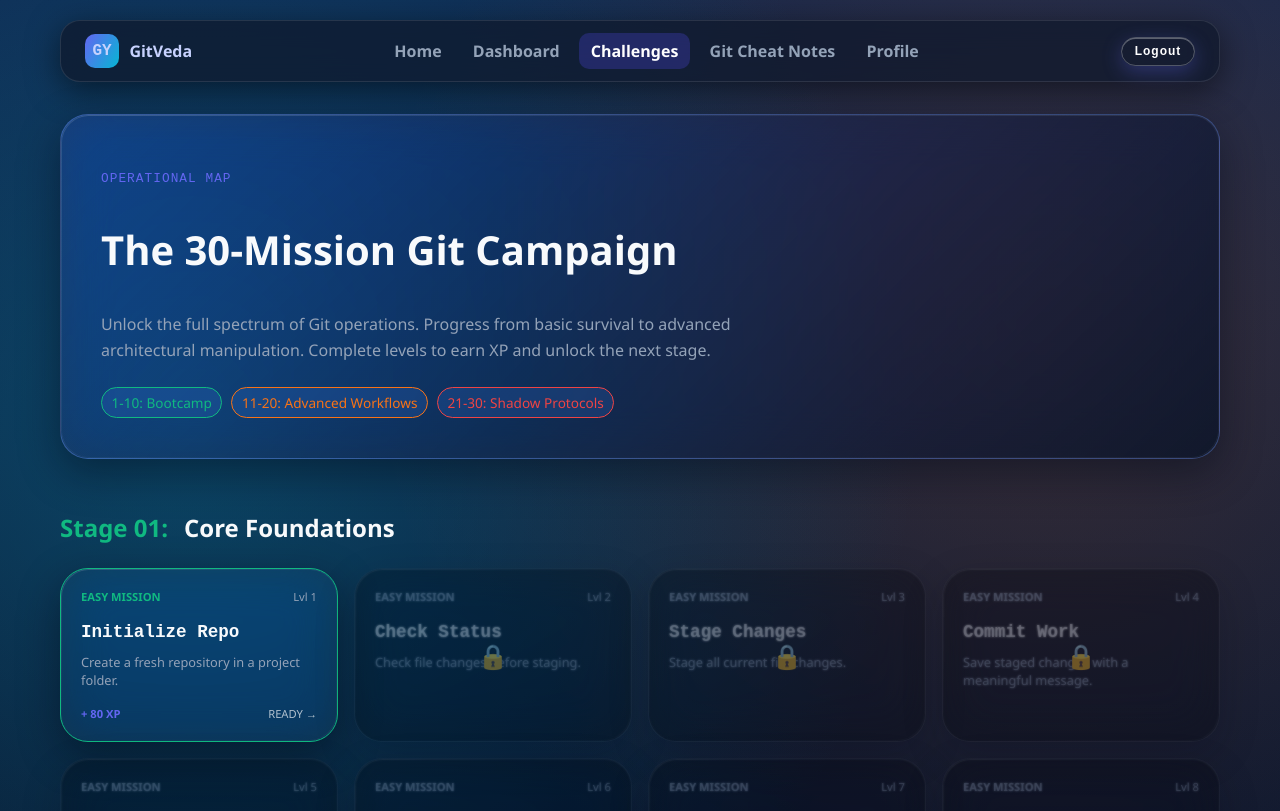
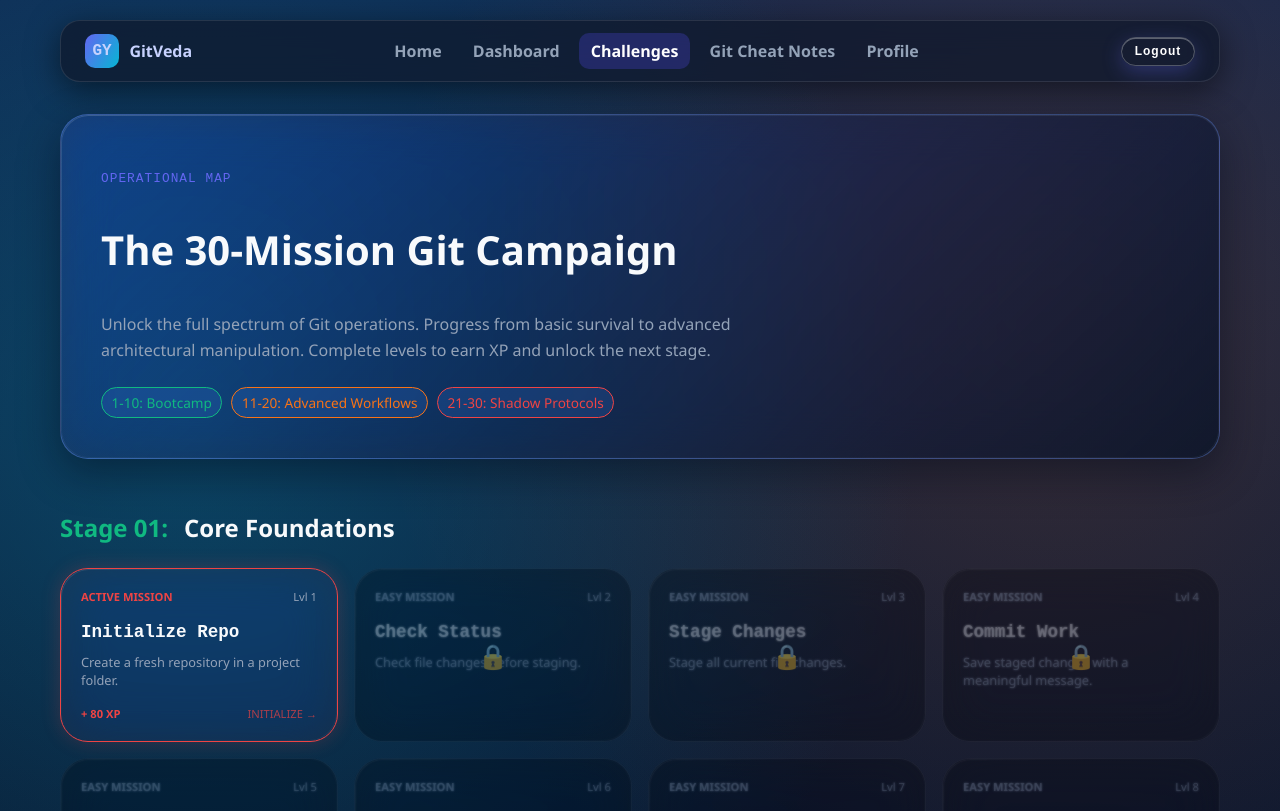
Before and after one commit to kartikeya2006jay/GitVeda, a React (Vite) app: page /challenges in a window 1280 px wide. Shown: the top 811 px of the page. Built offline with nearby package versions, Linux system fonts and the light colour scheme; no server answers; sample sign-in values are in the browser's storage.

Commit message:
Improve challenges section

```diff
--- a/src/pages/Dashboard/Dashboard.jsx
+++ b/src/pages/Dashboard/Dashboard.jsx
@@ -35,8 +35,8 @@ export default function Dashboard() {
                 <p style={{ fontSize: '1.8rem', fontWeight: 900 }}>{progress.xp.toLocaleString()}</p>
               </div>
               <div style={{ padding: '1.25rem', background: 'rgba(255,255,255,0.02)', borderRadius: '20px', border: '1px solid var(--gy-glass-border)' }}>
-                <p className="gy-kicker" style={{ color: 'var(--gy-success)' }}>CURRENT STREAK</p>
-                <p style={{ fontSize: '1.8rem', fontWeight: 900 }}>{progress.streakDays} DAYS 🔥</p>
+                <p className="gy-kicker" style={{ color: 'var(--gy-success)' }}>MISSIONS COMPLETED</p>
+                <p style={{ fontSize: '1.8rem', fontWeight: 900 }}>{Object.keys(progress.missionPerformance || {}).length} MISSIONS ✅</p>
               </div>
             </div>
           </div>
--- a/src/pages/Learn/Learn.jsx
+++ b/src/pages/Learn/Learn.jsx
@@ -2,29 +2,39 @@ import { useNavigate } from "react-router-dom";
 import { easyLevels, hardLevels, mediumLevels, gameLevels } from "../../data/levels";
 import { useGameContext } from "../../context";
 
-function LevelCard({ level, isLocked }) {
+function LevelCard({ level }) {
   const navigate = useNavigate();
+  const { progress } = useGameContext();
+
+  const isCurrent = level.level === progress.level;
+  const isLockedStatus = progress.level < level.level;
+
   const difficultyColor =
     level.difficulty === "Easy" ? "var(--gy-success)" :
       level.difficulty === "Medium" ? "var(--gy-accent)" :
         "var(--gy-danger)";
 
+  const cardBorder = isCurrent ? "1px solid #ef4444" : isLockedStatus ? '1px solid var(--gy-glass-border)' : `1px solid ${difficultyColor}`;
+  const cardShadow = isCurrent ? "0 0 20px rgba(239, 68, 68, 0.2)" : "none";
+
   return (
     <article
       className="gy-card"
-      onClick={() => !isLocked && navigate(`/challenge/${level.id}`)}
+      onClick={() => !isLockedStatus && navigate(`/challenge/${level.id}`)}
       style={{
         position: 'relative',
-        cursor: isLocked ? 'not-allowed' : 'pointer',
-        opacity: isLocked ? 0.4 : 1,
-        border: isLocked ? '1px solid var(--gy-glass-border)' : `1px solid ${difficultyColor}`,
-        background: isLocked ? 'rgba(0,0,0,0.4)' : 'rgba(255,255,255,0.03)',
-        padding: '1.25rem'
+        cursor: isLockedStatus ? 'not-allowed' : 'pointer',
+        opacity: isLockedStatus ? 0.4 : 1,
+        border: cardBorder,
+        boxShadow: cardShadow,
+        background: isLockedStatus ? 'rgba(0,0,0,0.4)' : isCurrent ? 'rgba(239, 68, 68, 0.05)' : 'rgba(255,255,255,0.03)',
+        padding: '1.25rem',
+        transition: 'all 0.3s ease'
       }}
     >
       <div style={{ display: 'flex', justifyContent: 'space-between', alignItems: 'center', marginBottom: '0.75rem' }}>
-        <span style={{ fontSize: '0.7rem', color: isLocked ? 'var(--gy-muted)' : difficultyColor, fontWeight: 800 }}>
-          {level.difficulty.toUpperCase()} MISSION
+        <span style={{ fontSize: '0.7rem', color: isLockedStatus ? 'var(--gy-muted)' : isCurrent ? '#ef4444' : difficultyColor, fontWeight: 800 }}>
+          {isCurrent ? "ACTIVE MISSION" : `${level.difficulty.toUpperCase()} MISSION`}
         </span>
         <span style={{ fontSize: '0.7rem', color: 'var(--gy-muted)' }}>Lvl {level.level}</span>
       </div>
@@ -32,16 +42,16 @@ function LevelCard({ level, isLocked }) {
       <h3 style={{ fontSize: '1.1rem', marginBottom: '0.5rem', fontFamily: 'var(--gy-font-mono)' }}>{level.title}</h3>
       <p style={{ fontSize: '0.8rem', color: 'var(--gy-muted)', lineHeight: 1.4 }}>{level.mission}</p>
 
-      {isLocked && (
+      {isLockedStatus && (
         <div style={{ position: 'absolute', inset: 0, display: 'grid', placeItems: 'center', background: 'rgba(0,0,0,0.1)', backdropFilter: 'blur(1px)' }}>
           <span style={{ fontSize: '1.5rem' }}>🔒</span>
         </div>
       )}
 
-      {!isLocked && (
+      {(!isLockedStatus || isCurrent) && (
         <div style={{ marginTop: '1rem', display: 'flex', justifyContent: 'space-between', alignItems: 'center' }}>
-          <span style={{ fontSize: '0.7rem', fontWeight: 700, color: 'var(--gy-primary)' }}>+ {level.xpReward} XP</span>
-          <span style={{ fontSize: '0.7rem', opacity: 0.7 }}>READY →</span>
+          <span style={{ fontSize: '0.7rem', fontWeight: 700, color: isCurrent ? '#ef4444' : 'var(--gy-primary)' }}>+ {level.xpReward} XP</span>
+          <span style={{ fontSize: '0.7rem', opacity: 0.7, color: isCurrent ? '#ef4444' : 'inherit' }}>{isCurrent ? 'INITIALIZE →' : 'READY →'}</span>
         </div>
       )}
     </article>
@@ -78,7 +88,7 @@ export default function Challenges() {
           </h2>
           <div className="gy-grid gy-grid-3">
             {easyLevels.map(level => (
-              <LevelCard key={level.id} level={level} isLocked={progress.level < level.level} />
+              <LevelCard key={level.id} level={level} />
             ))}
           </div>
         </div>
@@ -89,7 +99,7 @@ export default function Challenges() {
           </h2>
           <div className="gy-grid gy-grid-3">
             {mediumLevels.map(level => (
-              <LevelCard key={level.id} level={level} isLocked={progress.level < level.level} />
+              <LevelCard key={level.id} level={level} />
             ))}
           </div>
         </div>
@@ -100,7 +110,7 @@ export default function Challenges() {
           </h2>
           <div className="gy-grid gy-grid-3">
             {hardLevels.map(level => (
-              <LevelCard key={level.id} level={level} isLocked={progress.level < level.level} />
+              <LevelCard key={level.id} level={level} />
             ))}
           </div>
         </div>
```
